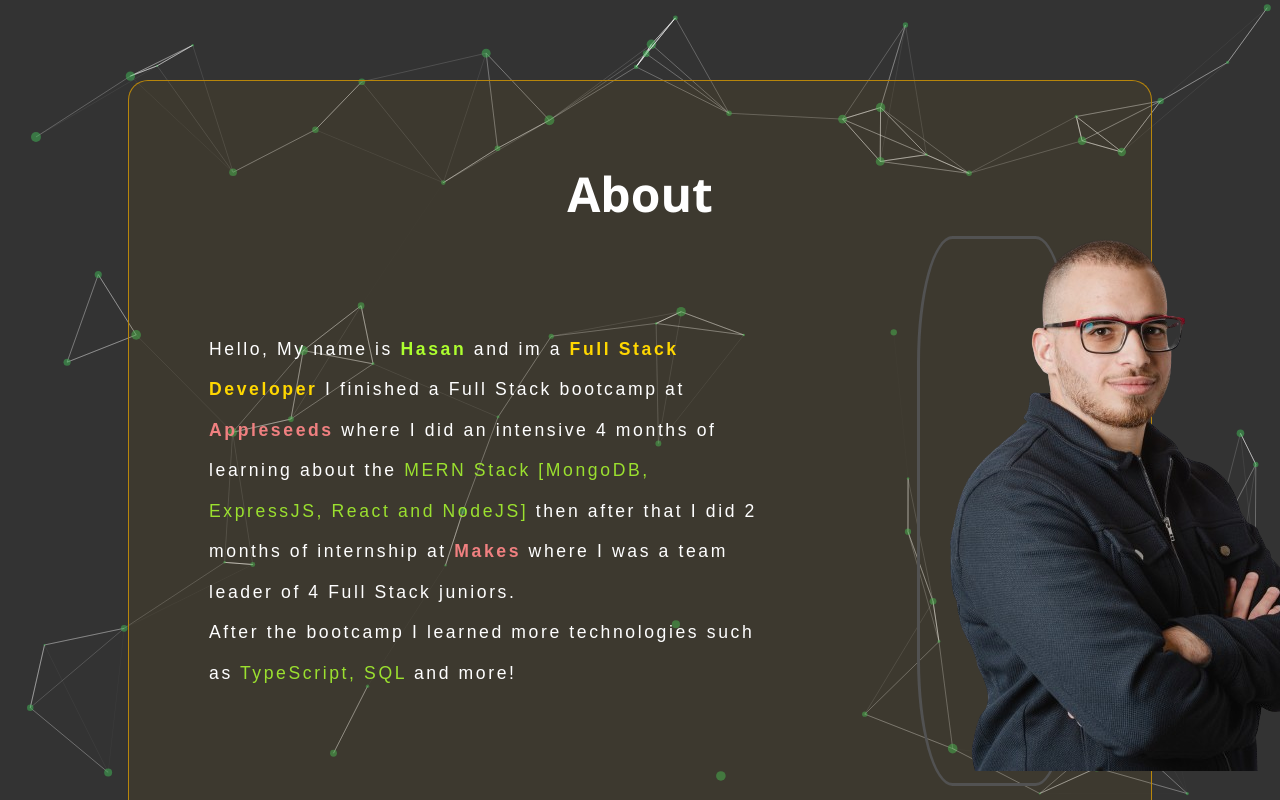
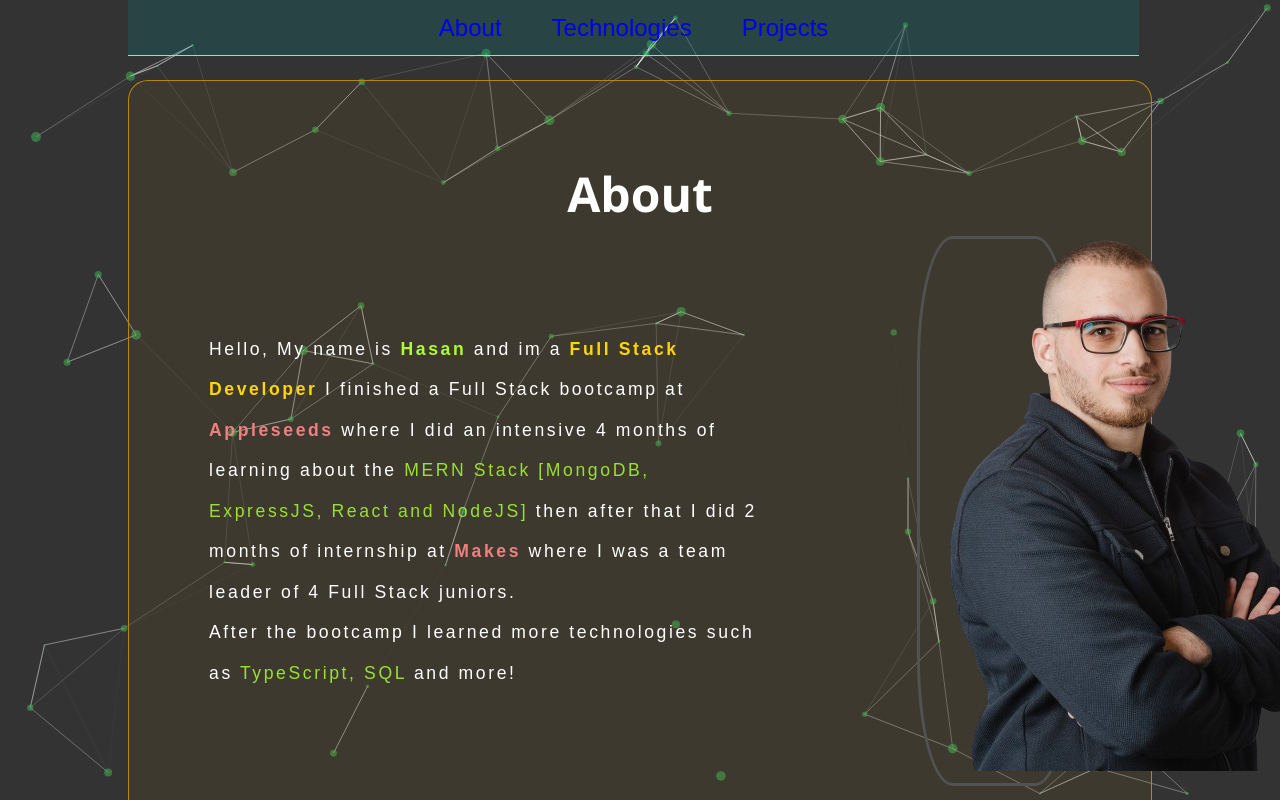
Before and after one commit to HasanOmar1/Portfolio, a React (Vite) app: page / in a window 1280 px wide. Shown: the top 800 px of the page. Built offline with nearby package versions, Linux system fonts and the light colour scheme.

Commit message:
added navbar

```diff
--- a/src/App.css
+++ b/src/App.css
@@ -2,6 +2,7 @@
   padding: 0;
   margin: 0;
   box-sizing: border-box;
+  scroll-behavior: smooth;
 }
 
 body {
--- a/src/App.tsx
+++ b/src/App.tsx
@@ -1,5 +1,6 @@
 import "./App.css";
 import About from "./components/about/About";
+import Navbar from "./components/navbar/Navbar";
 import ParticlesTS from "./components/ParticlesTS";
 import Projects from "./components/projects/Projects";
 import Tech from "./components/tech/Tech";
@@ -8,6 +9,7 @@ const App = () => {
   return (
     <>
       <ParticlesTS />
+      <Navbar />
       <About />
       <Tech />
       <Projects />
--- /dev/null
+++ b/src/components/navbar/Navbar.css
@@ -0,0 +1,31 @@
+nav {
+  width: 79dvw;
+  background-color: rgba(0, 139, 139, 0.2);
+  position: relative;
+  min-height: 7dvh;
+  margin: 0 10dvw;
+  border-bottom: 1px solid lightgreen;
+  position: fixed;
+  top: 0;
+  z-index: 1;
+  display: flex;
+  justify-content: center;
+  align-items: center;
+  gap: 50px;
+}
+
+nav a {
+  font-size: 1.5rem;
+  cursor: pointer;
+  transition: 0.2s;
+  text-decoration: none;
+}
+
+nav a:visited {
+  color: white;
+}
+
+nav a:hover,
+nav a:visited:hover {
+  color: darkgoldenrod;
+}
--- a/src/components/navbar/Navbar.tsx
+++ b/src/components/navbar/Navbar.tsx
@@ -1,5 +1,13 @@
+import "./Navbar.css";
+
 const Navbar = () => {
-  return <nav>Navbar</nav>;
+  return (
+    <nav>
+      <a href="#about-section">About</a>
+      <a href="#tech-section">Technologies</a>
+      <a href="#projects-section">Projects</a>
+    </nav>
+  );
 };
 
 export default Navbar;
--- a/src/components/projects/Projects.tsx
+++ b/src/components/projects/Projects.tsx
@@ -4,7 +4,7 @@ import { projectDetails } from "../../utils/projects";
 
 const Projects = () => {
   return (
-    <section className="Projects section">
+    <section className="Projects section" id="projects-section">
       <h1 className="title">Projects</h1>
 
       <div className="projects-container">
```
